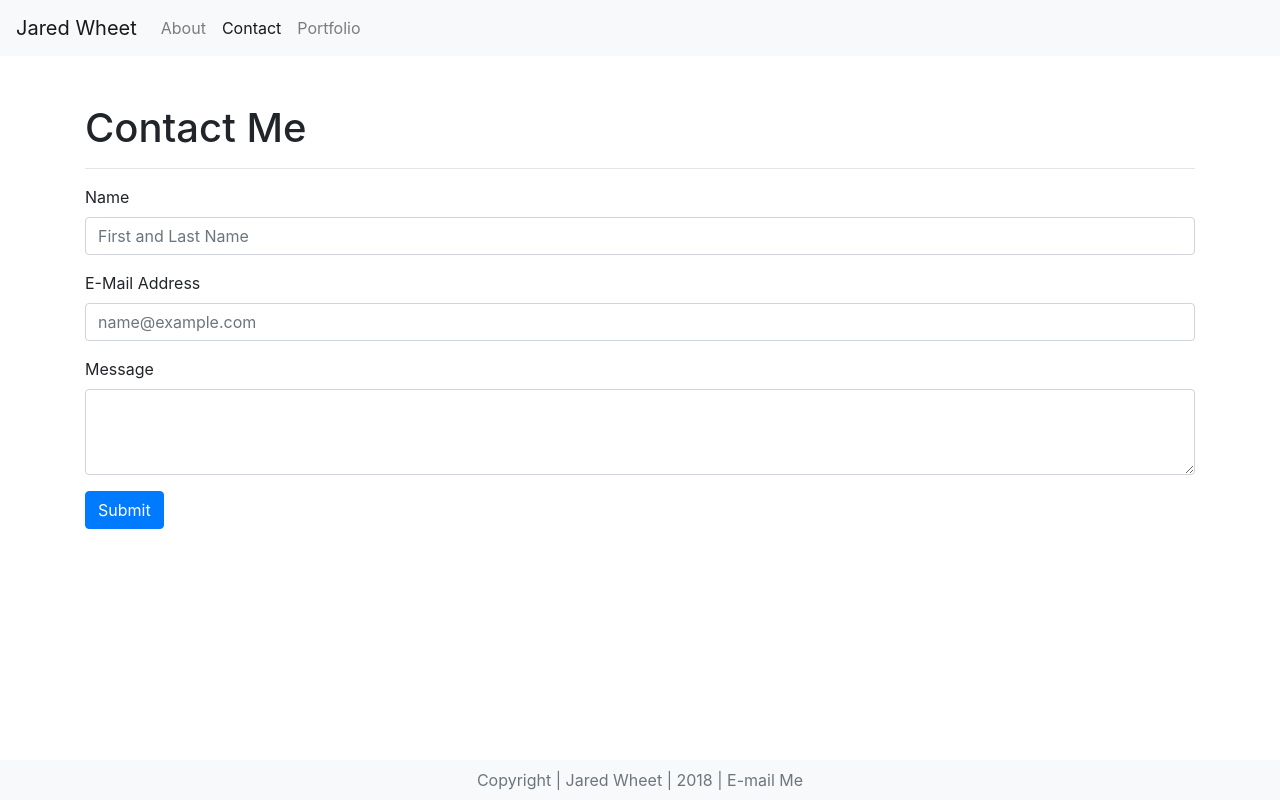
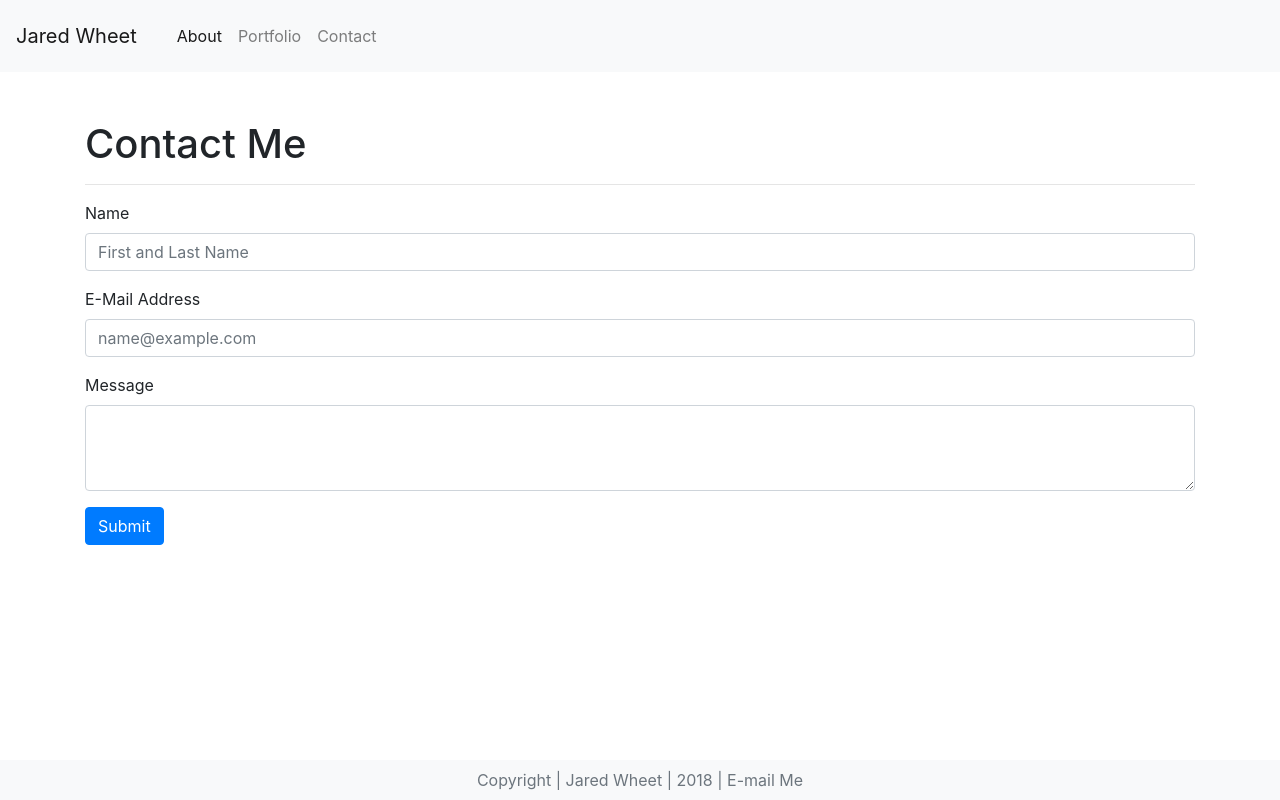
Before and after one commit to jaredwheet/Bootstrap-Portfolio, a plain HTML site: page contact.html in a window 1280 px wide. Drawn offline with nearby package versions, Linux system fonts and the light colour scheme.

Commit message:
tweaked navbar

```diff
--- a/contact.html
+++ b/contact.html
@@ -9,22 +9,21 @@
 
     <body>
         <nav class="navbar navbar-expand-lg navbar-light bg-light">
-                <a class="navbar-brand" href="#">Jared Wheet</a>
-                <button class="navbar-toggler" type="button" data-toggle="collapse" data-target="#navbarNav" aria-controls="navbarNav" aria-expanded="false" aria-label="Toggle navigation">
-                    <span class="navbar-toggler-icon"></span>
+            <a class="navbar-brand" href="index.html">Jared Wheet</a>
+
             </button>
-                <div class="collapse navbar-collapse " id="navbarNav">
-                    <ul class="navbar-nav ">
-                    <li class="nav-item">
-                        <a class="nav-link" href="index.html">About </a>
-                    </li>
+
+            <div class="navbar" id="navbarSupportedContent">
+                <ul class="navbar-nav mr-auto">
                     <li class="nav-item active">
-                        <a class="nav-link" href="contact.html">Contact<span class="sr-only">(current)</span></a>
+                    <a class="nav-link" href="index.html">About <span class="sr-only">(current)</span></a>
                     </li>
                     <li class="nav-item">
                     <a class="nav-link" href="portfolio.html">Portfolio</a>
                     </li>
-
+                    <li class="nav-item">
+                            <a class="nav-link" href="contact.html">Contact</a>
+                    </li>
                 </ul>
             </div>
           </nav>
```
Also changed, not shown: index.html (+2 -3 lines), portfolio.html (+9 -10 lines). Lines whose indentation alone changed are shown as unchanged.
